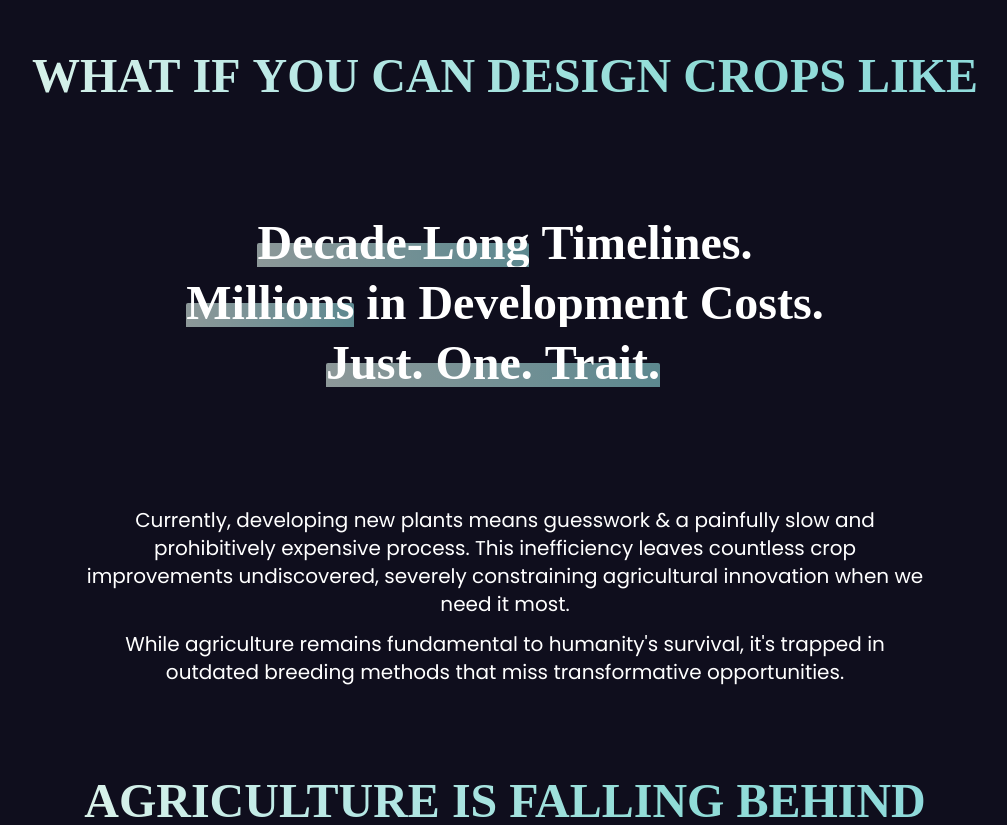
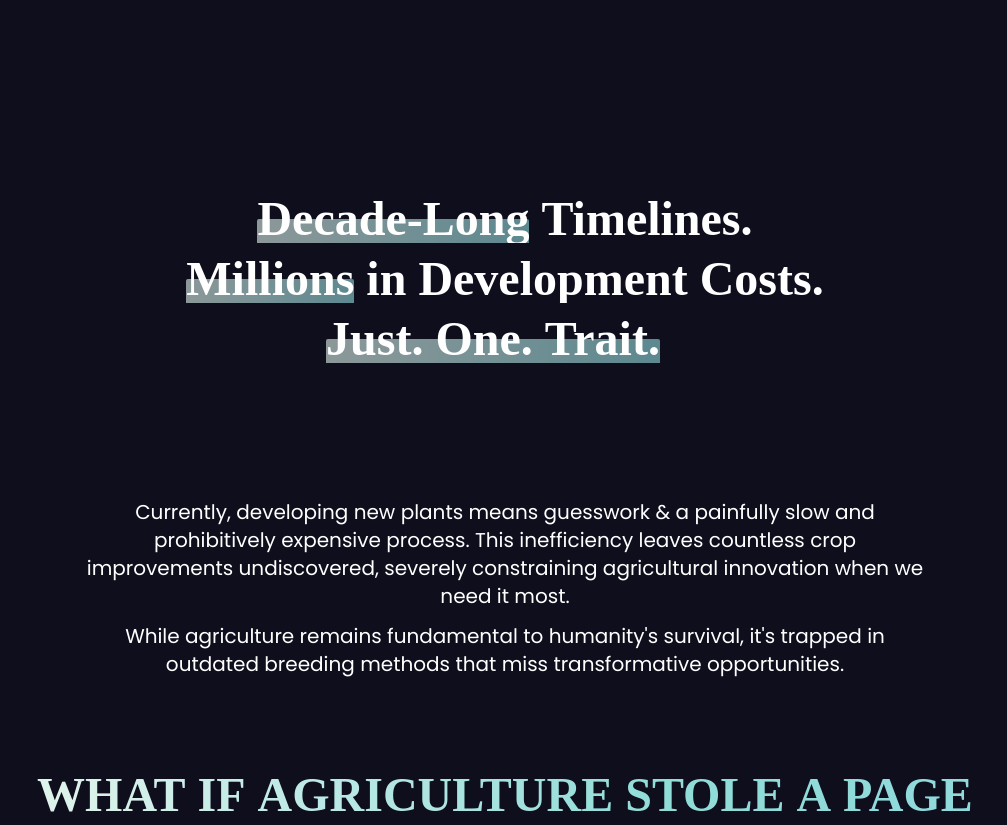
Before and after one commit to ShadowAdi/Mandrake_Bioworks, a React (Vite) app: page / in a window 1280 px wide. Shown: the part 863-1688 px from the top of the page, without its empty margins (135-1142 px from the left). Built offline with nearby package versions, Linux system fonts and the light colour scheme; a web font is replaced by a local one.

Commit message:
added text

```diff
--- a/src/components/Section2-Part1.jsx
+++ b/src/components/Section2-Part1.jsx
@@ -92,7 +92,7 @@ const Section2Part1 = () => {
                     className="uppercase font-bold text-center text-white
     text-2xl sm:text-3xl  lg:text-4xl xl:text-5xl 2xl:text-8xl"
                 >
-                    WHAT IF YOU CAN DESIGN CROPS LIKE SOFTWARE?
+                    Agriculture is falling behind
                 </h1>
             </div>
 
--- a/src/components/Section2-Part2.jsx
+++ b/src/components/Section2-Part2.jsx
@@ -80,7 +80,8 @@ const Section2Part2 = () => {
                 <h1 ref={textRef} style={{ fontFamily: "'Afacad Flux', serif" }}
                     className="uppercase font-bold text-center text-white
     text-xl sm:text-3xl  lg:text-5xl  2xl:text-8xl">
-                  Agriculture is Falling Behind
+What If Agriculture Stole a Page
+from Pharma's Playbook?
                 </h1>
             </div>
             <div className=' h-[25vh] sm:h-[40vh]   lg:h-[50vh]  w-[65%] 2xl:w-full'>
```
